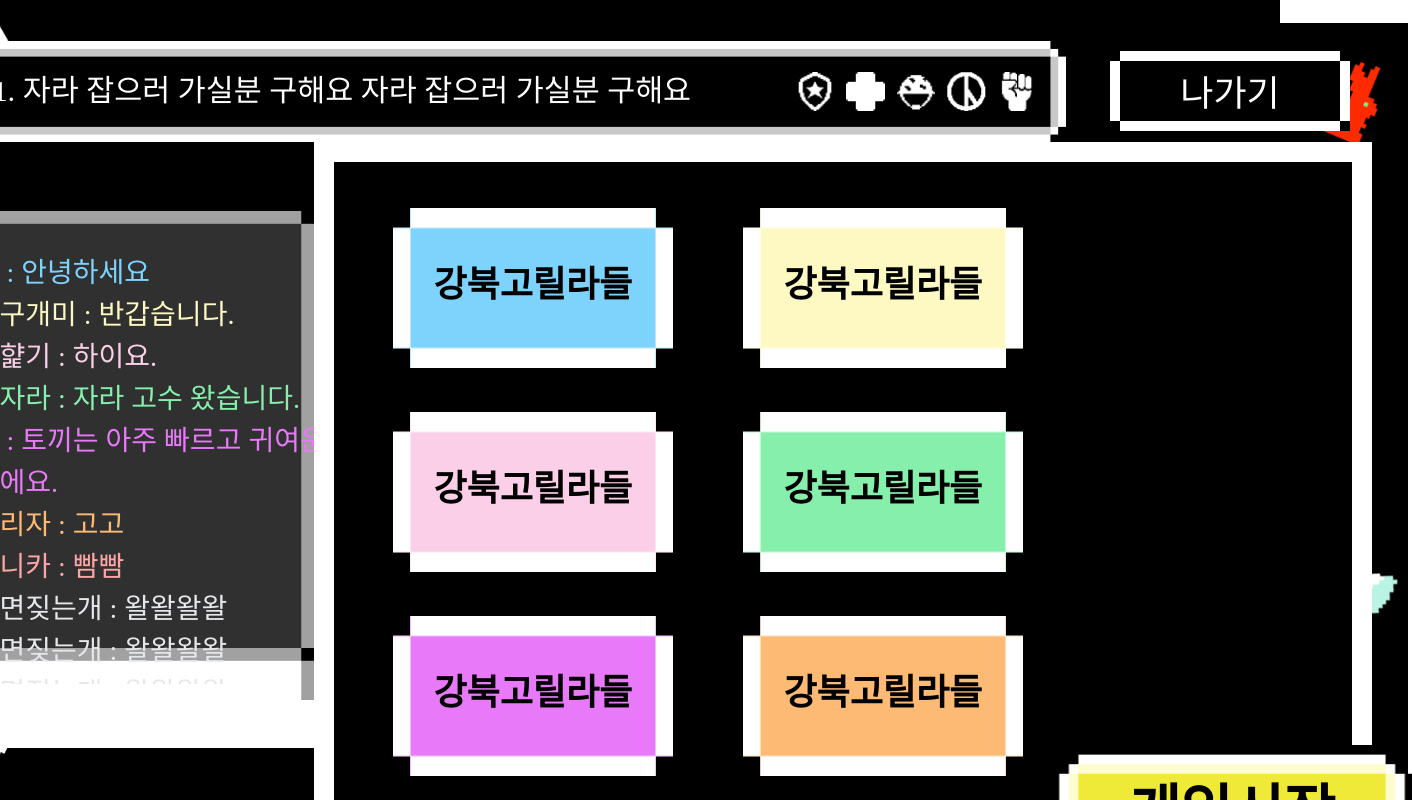
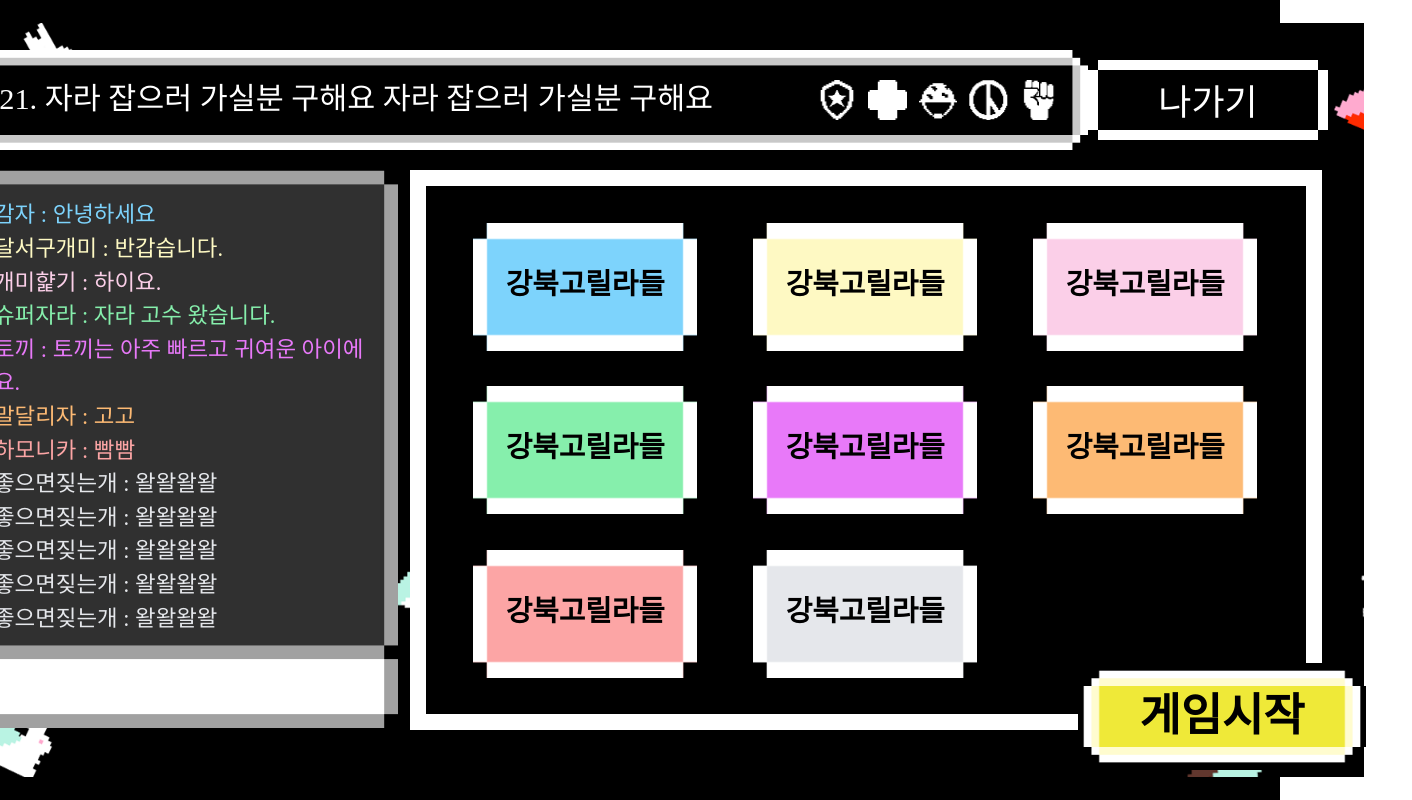
Before and after one commit to tlalswn23/whostheazara, a React (Vite) app in the folder FE/: page /room in a window 1280 px wide. Shown: the top 800 px of the page, 1412 px wide, since content can reach past the window. Built offline with nearby package versions, Linux system fonts and the light colour scheme; a web font is replaced by a local one.

Commit message:
Feat: 1536*754 (Room)

```diff
--- a/FE/src/components/room/RoomSideMenu.tsx
+++ b/FE/src/components/room/RoomSideMenu.tsx
@@ -106,7 +106,7 @@ export const RoomSideMenu = () => {
   return (
     <aside className="relative 3xl:mb-[30px] mb-[24px] 3xl:w-[550px] w-[440px] 3xl:h-[720px] h-[576px] text-white">
       <img src={roomChat} className="absolute left-[0px] top-[0px] w-[full]" />
-      <div className="absolute top-[60px] left-[40px] text-[28px] pr-[10px] overflow-y-scroll 3xl:h-[540px] h-[432px] 3xl:w-[490px] w-[392px]">
+      <div className="absolute 3xl:top-[60px] top-[48px] 3xl:left-[40px] left-[36px] 3xl:text-[28px] text-[22.4px] 3xl:pr-[10px] pr-[8px] overflow-y-scroll 3xl:h-[540px] h-[432px] 3xl:w-[490px] w-[392px]">
         {chatData.map((item, index) => (
           <p className={`${itemColor[item.userOrder]}`} key={index}>
             {item.nickname} : {item.content}
@@ -114,7 +114,7 @@ export const RoomSideMenu = () => {
         ))}
       </div>
       <input
-        className="absolute 3xl:w-[510px] w-[408px] 3xl:h-[60px] h-[48px] left-[20px] bottom-[20px] text-black 3xl:px-[20px] px-[16px] 3xl:text-[28px] text-[22.4px]"
+        className="absolute 3xl:w-[510px] w-[408px] 3xl:h-[60px] h-[48px] 3xl:left-[20px] left-[16px] 3xl:bottom-[20px] bottom-[16px] text-black 3xl:px-[20px] px-[16px] 3xl:text-[28px] text-[22.4px]"
         value={inputChat}
         onChange={onChange}
       />
--- a/FE/src/components/room/RoomUserList.tsx
+++ b/FE/src/components/room/RoomUserList.tsx
@@ -6,13 +6,13 @@ export const RoomUserList = () => {
   const num = [...Array(8).keys()];
   return (
     <>
-      <div className="relative w-[1140px] h-[700px] border-solid border-white border-[20px] p-[24px] text-[56px] font-bold bg-black">
+      <div className="relative 3xl:w-[1140px] w-[912px] 3xl:h-[700px] h-[560px] border-solid border-white 3xl:border-[20px] border-[16px] 3xl:p-[24px] p-[19.2px] 3xl:text-[56px] text-[44.8px] font-bold bg-black">
         <div className="flex flex-wrap">
           {num.map((item, index) => (
             <RoomUserListItem item={item} key={index} />
           ))}
         </div>
-        <div className="absolute w-[360px] h-[120px] flex justify-center items-center bottom-[-50px] right-[-60px]">
+        <div className="absolute 3xl:w-[360px] w-[288px] 3xl:h-[120px] h-[96px] flex justify-center items-center bottom-[-50px] right-[-60px]">
           <img src={yellowBtnImg} className="absolute" />
           <Link to="/room" className="absolute w-full text-center py-[20px]">
             게임시작
--- a/FE/src/components/room/RoomUserListItem.tsx
+++ b/FE/src/components/room/RoomUserListItem.tsx
@@ -17,9 +17,11 @@ export const RoomUserListItem = ({ item }: RoomUserListItemProps) => {
   ];
   return (
     <>
-      <div className="relative w-[280px] h-[160px] mx-[35px] my-[22px]">
+      <div className="relative 3xl:w-[280px] w-[224px] 3xl:h-[160px] h-[128px] 3xl:mx-[35px] mx-[28px] 3xl:my-[22px] my-[17.6px]">
         <img src={userListBox} className={`w-full h-full ${itemBg[item]}`} />
-        <p className="absolute top-[50px] w-full text-center text-black text-[36px]">강북고릴라들</p>
+        <p className="absolute 3xl:top-[50px] top-[40px] w-full text-center text-black 3xl:text-[36px] text-[28.8px]">
+          강북고릴라들
+        </p>
       </div>
     </>
   );
--- a/FE/src/pages/Room.tsx
+++ b/FE/src/pages/Room.tsx
@@ -7,8 +7,8 @@ import { RoomLayout } from "../layouts/RoomLayout";
 export const Room = () => {
   return (
     <RoomLayout>
-      <div className="flex flex-wrap w-full h-full justify-center items-center 3xl:mt-[40px] mt-[36px] 3xl:px-[40px] px-[36px]">
-        <div className="flex 3xl:mb-[0px] mb-[px] justify-around items-center w-full">
+      <div className="flex flex-wrap w-full justify-center items-center 3xl:px-[40px] px-[36px]">
+        <div className="flex justify-around items-center w-full">
           <RoomHeader />
           <RoomHeaderBtn text="나가기" loc="lobby" />
         </div>
```
